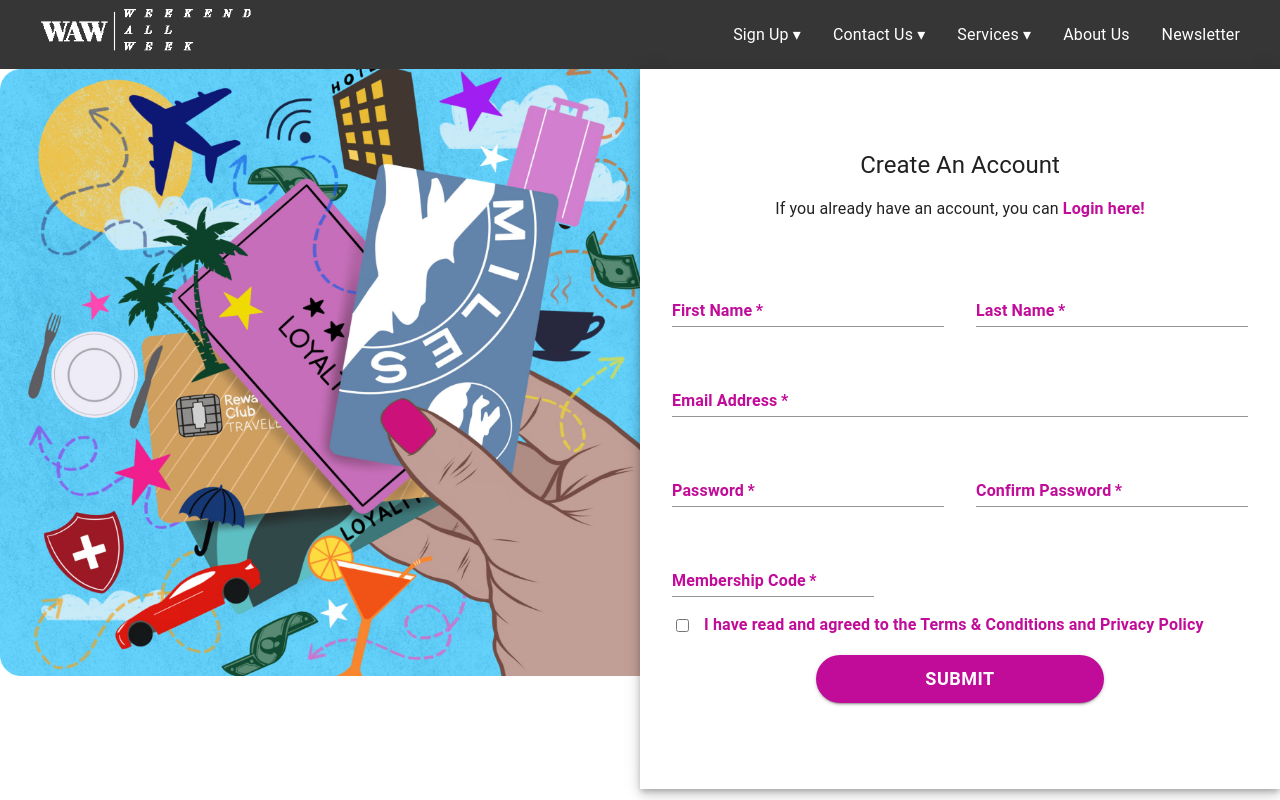
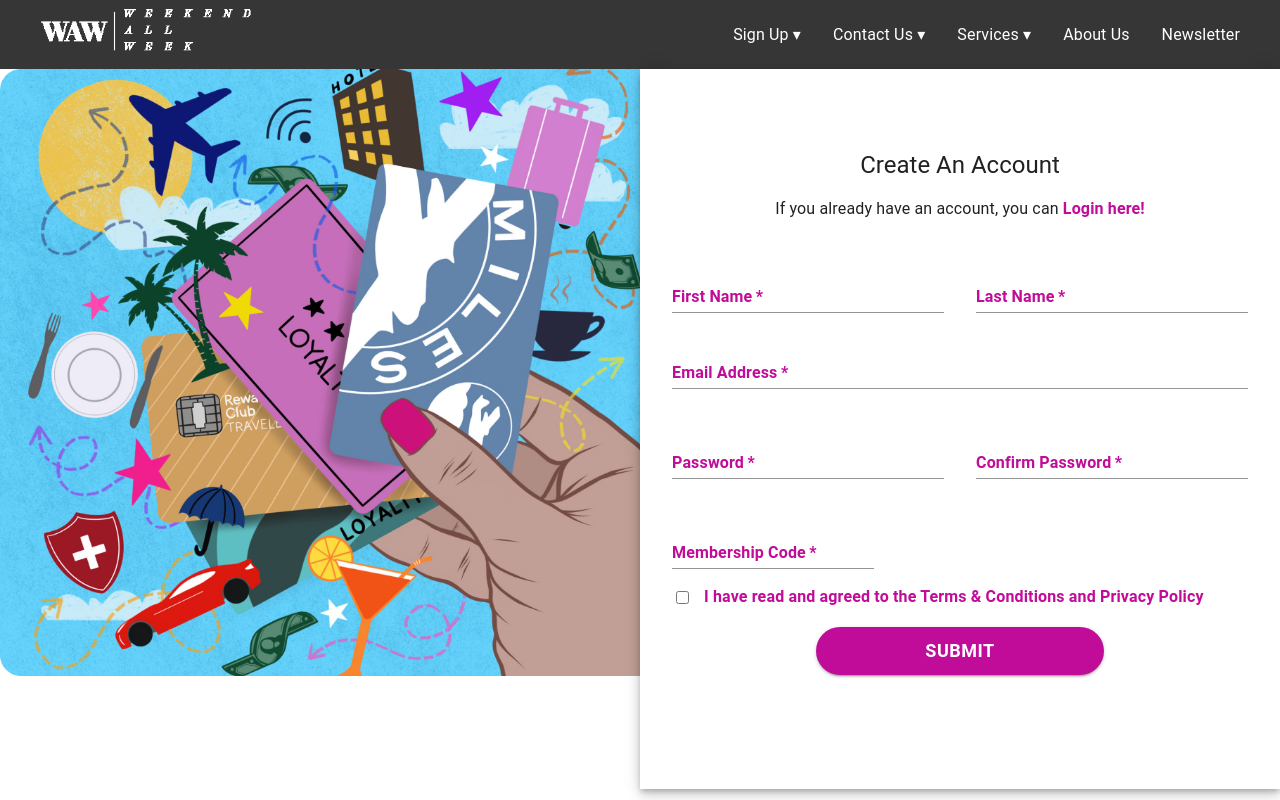
Before and after one commit to MohammedJava/WAWwebsite, a React (Create React App) app: page /Signup in a window 1280 px wide. Built offline with nearby package versions, Linux system fonts and the light colour scheme.

Commit message:
Update Signup.jsx

```diff
--- a/src/Sign up/Signup.jsx
+++ b/src/Sign up/Signup.jsx
@@ -72,7 +72,7 @@ const Signup = () => {
             flexDirection: "row",
             justifyContent: "space-between",
             width: "100%",
-            paddingBottom: "18px",
+            paddingBottom: "4px",
           }}
         >
           {alert ? (
@@ -89,7 +89,7 @@ const Signup = () => {
             flexDirection: "row",
             justifyContent: "space-between",
             width: "100%",
-            paddingBottom: "18px",
+            paddingBottom: "4px",
           }}
         >
           <TextField
```
